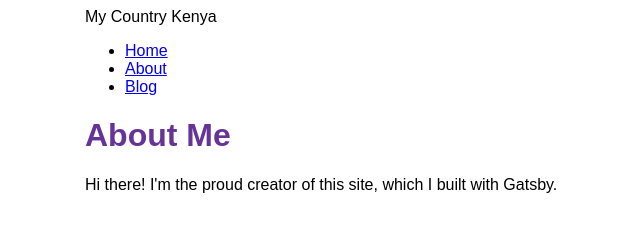
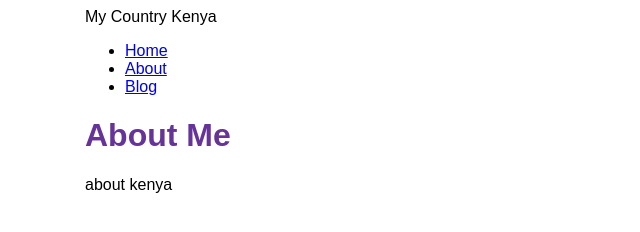
Before and after one commit to CalebCheptumo/my-first-gatsby-site, a Gatsby site: page /about in a window 1280 px wide. Shown: the whole page, without its empty margins (305-945 px from the left). Built offline with nearby package versions, Linux system fonts and the light colour scheme; Gatsby itself is replaced by a stand-in of ours.

Commit message:
about page

```diff
--- a/src/pages/about.js
+++ b/src/pages/about.js
@@ -6,7 +6,7 @@ const AboutPage = () => {
   return (
     <Layout pageTitle="About Me">
       <p>
-        Hi there! I'm the proud creator of this site, which I built with Gatsby.
+        about kenya
       </p>
     </Layout>
   );
```
Also changed, not shown: README.md.
